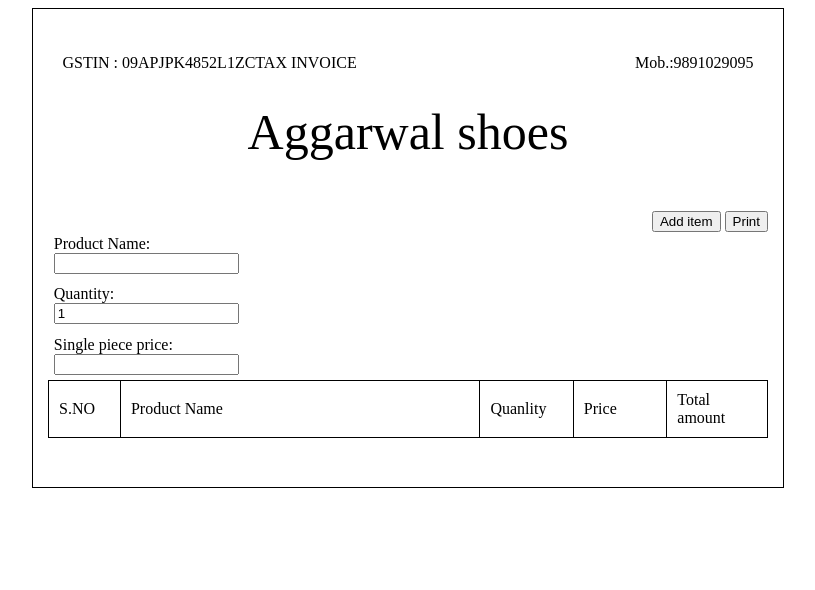
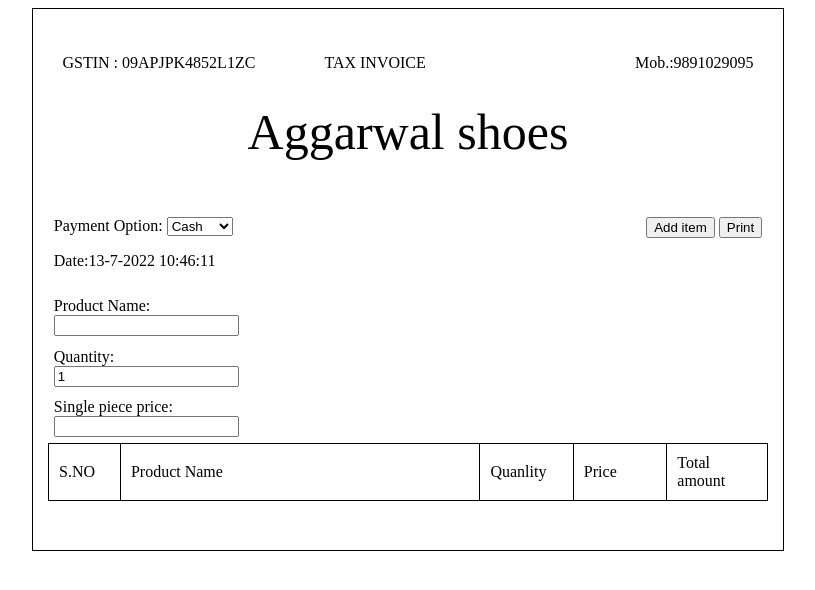
Before and after one commit to Sarthak304/Invoice.github.io, a plain HTML site: page index.html in a window 1280 px wide. Shown: the whole page, without its empty margins (232-1047 px from the left). Drawn offline with Linux system fonts and the light colour scheme.

Commit message:
Update index.html

```diff
--- a/index.html
+++ b/index.html
@@ -16,21 +16,34 @@
       }
     </style>
   </head>
-  <body style="padding: 0% 20% 0% 20%">
+  <body style="padding: 0% 20% 0% 20%" onload="myFunction()">
     <div style="border: 1px solid black; padding: 2%">
       <div style="padding: 2%;">
         <P style="float:left">GSTIN : 09APJPK4852L1ZC</P>
-        <P style="float:left;">TAX INVOICE</P>
+        <P style="float:left;padding-left:10%">TAX INVOICE</P>
         <P style="float:right">Mob.:9891029095</P>
       </div>
       <p style="text-align: center; font-size: 50px">Aggarwal shoes</p>
-      <!-- Name: <input type="number" id="myText" /> -->
+
+
+      <div style="padding: 0.8%">
         <div style="float: right">
           <button onclick="myCreateFunction()">Add item</button>
           <!-- <button onclick="myDeleteFunction()">Delete row</button> -->
           <button onclick="myPrintFunction()">Print</button>
         </div>
-      <br />
+
+        <label for="cars">Payment Option:</label>
+        <select name="cars" id="cars">
+          <option value="Cash">Cash</option>
+          <option value="UPI">UPI</option>
+          <option value="Card">Card</option>
+          <option value="Cheque">cheque</option>
+        </select>
+        <br/>
+          <p id="DateType"></p>
+        </div>
+
         <div style="padding: 0.8%">
           <div><label>Product Name:</label></div>
 
@@ -45,7 +58,7 @@
           <div><label>Single piece price:</label></div>
           <input type="number" id="piece" />
         </div>
-
+        <div id="PrintData">
           <table id="myTable">
             <tr>
               <td style="border: 1px solid black;width:10%">S.NO</td>
@@ -58,7 +71,7 @@
           <p id="demo"></p>
           <br />
         </div>
-
+      </div>
       <script>
       var i = 1;
       var totalAmount = 0;
@@ -98,7 +111,13 @@
           window.alert("enter price or quantity");
         }
       }
+      function myFunction() {
+        var today = new Date();
+        var dateOftoday = today.getDate()+'-'+(today.getMonth()+1)+'-'+today.getFullYear();
 
+var time = today.getHours() + ":" + today.getMinutes() + ":" + today.getSeconds();
+        document.getElementById("DateType").innerHTML = "Date:"+dateOftoday+" "+time;
+      }
       function myDeleteFunction() {
         var indexNO = document.getElementById("myText").value;
         document.getElementById("myText").value = "";
```
Lines whose indentation alone changed are shown as unchanged.
